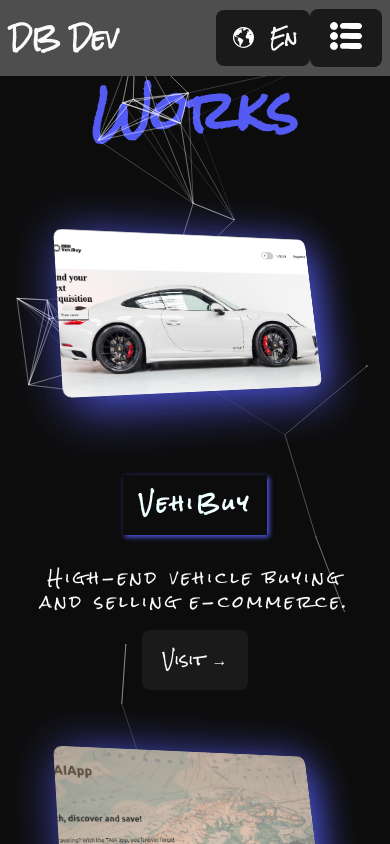
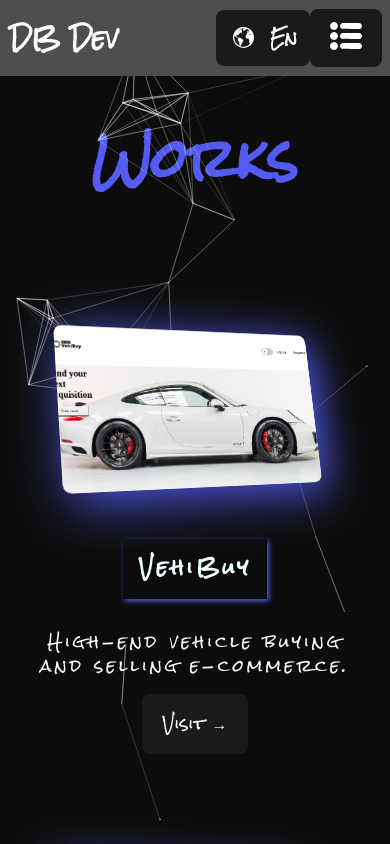
Before and after one commit to Daniel-Botache/Portfolio, a React (Vite) app in the folder Portfolio/: page /projects in a window 390 px wide. Shown: the top 844 px of the page. Built offline with nearby package versions, Linux system fonts and the light colour scheme.

Commit message:
se agrega un cambio al tamaño de las imagenes en work responsive

```diff
--- a/Portfolio/src/components/Projects/Projects.module.css
+++ b/Portfolio/src/components/Projects/Projects.module.css
@@ -63,16 +63,17 @@
 @media (max-width: 1025px) {
   .projectContainer {
     display: flex;
-    gap: 3em;
-    margin-top: 2%;
+    gap: 1em;
+
     flex-direction: column;
     align-items: center;
+    justify-content: center;
   }
   .mainContainer {
     padding: 2em;
     display: flex;
     flex-direction: column;
-    gap: 2em;
+    gap: 5em;
     align-items: center;
   }
   .infoH2 {
```
